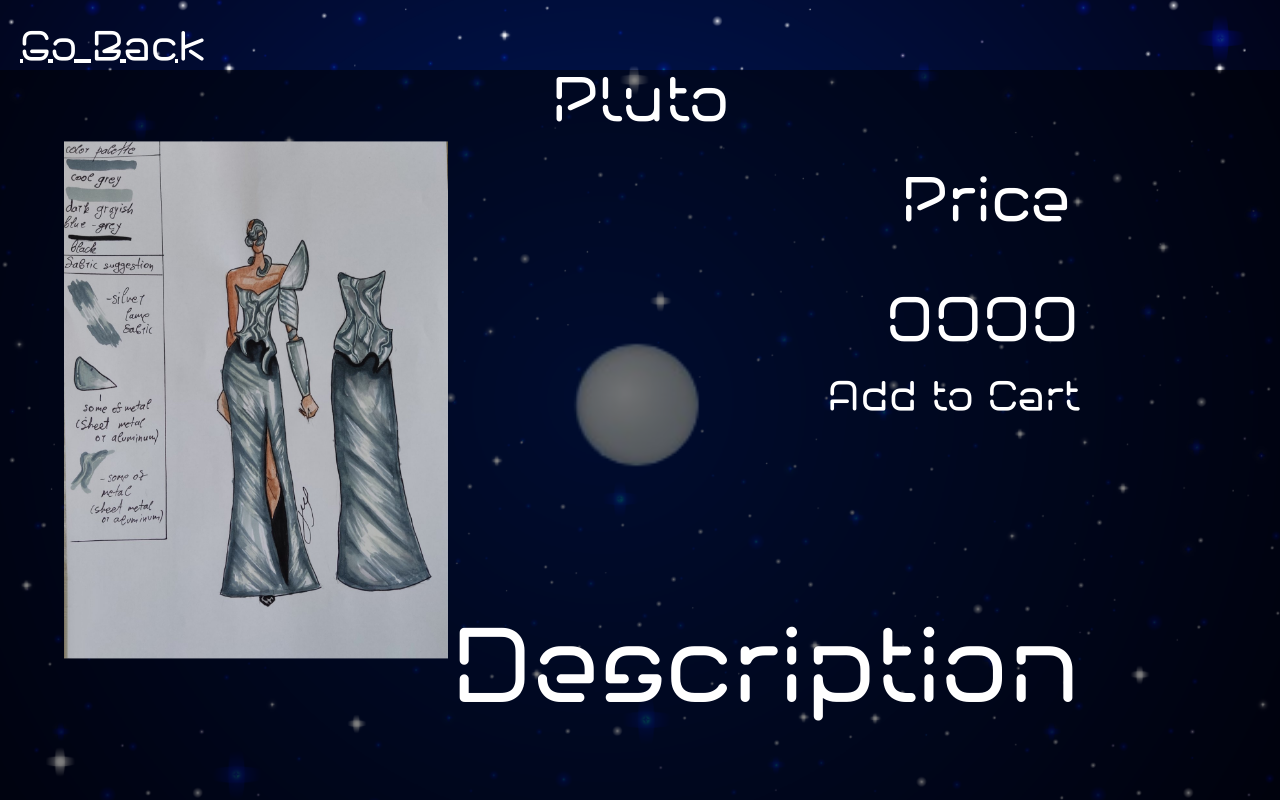
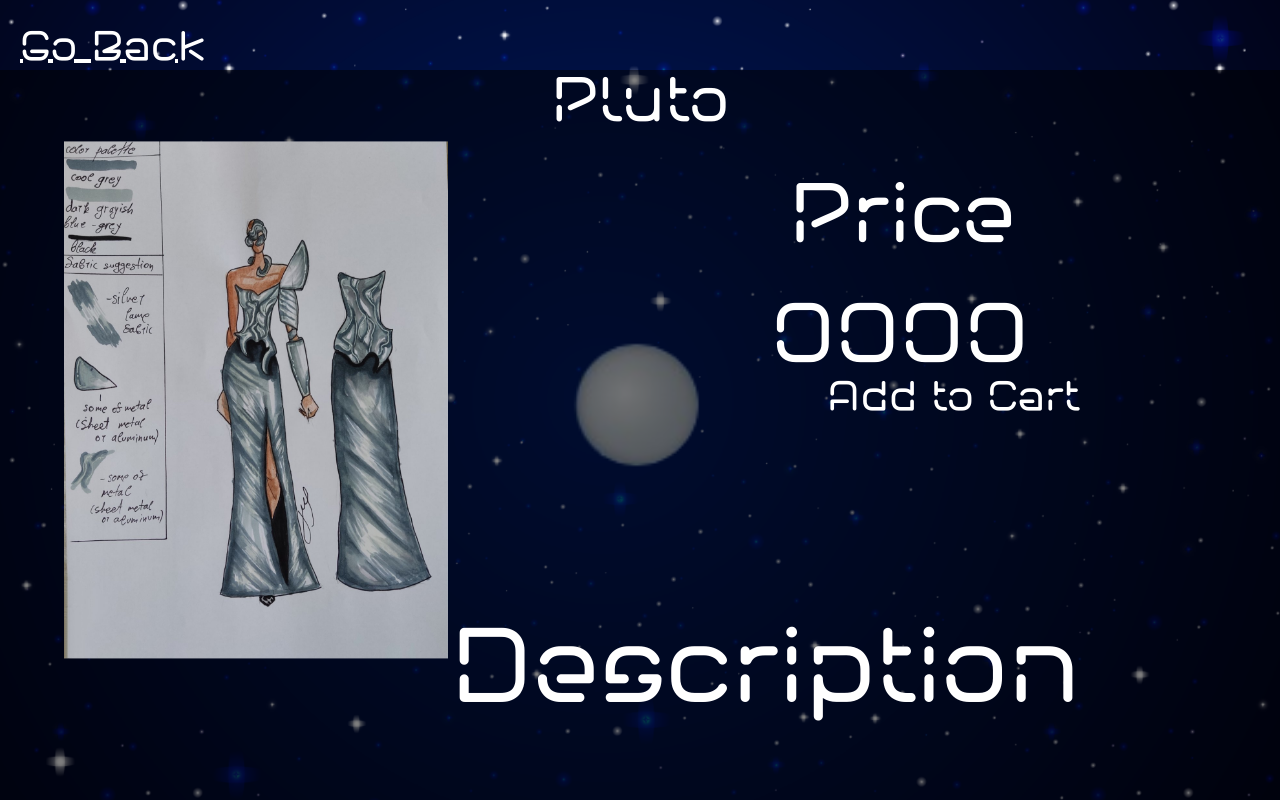
Before and after one commit to espaciospace/espaciospace.github.io, a plain HTML site: page Pluto.html in a window 1280 px wide. Drawn offline with Linux system fonts and the light colour scheme.

Commit message:
Update Pluto.html

```diff
--- a/Pluto.html
+++ b/Pluto.html
@@ -86,18 +86,18 @@
   .price-text {
     position: absolute;
     top: 160px; /* Adjust to your desired position */
-    right: 210px; /* Adjust to your desired position */
+    right: 265px; /* Adjust to your desired position */
     font-family: 'NeonFuture20Demo-L3jp3', sans-serif; /* Specify the font family */
-    font-size: 60px; /* Adjust to your desired font size */
+    font-size: 80px; /* Adjust to your desired font size */
     color: white; /* Text color */
     z-index: 1; /* Ensure the text is above the black rectangle */
   }
   .price-number {
     position: absolute;
     top: 280px; /* Adjust to your desired position */
-    right: 200px; /* Adjust to your desired position */
+    right: 250px; /* Adjust to your desired position */
     font-family: 'NeonFuture20Demo-L3jp3', sans-serif; /* Specify the font family */
-    font-size: 60px; /* Adjust to your desired font size */
+    font-size: 80px; /* Adjust to your desired font size */
     color: white; /* Text color */
     z-index: 1; /* Ensure the text is above the black rectangle */
   }
```
